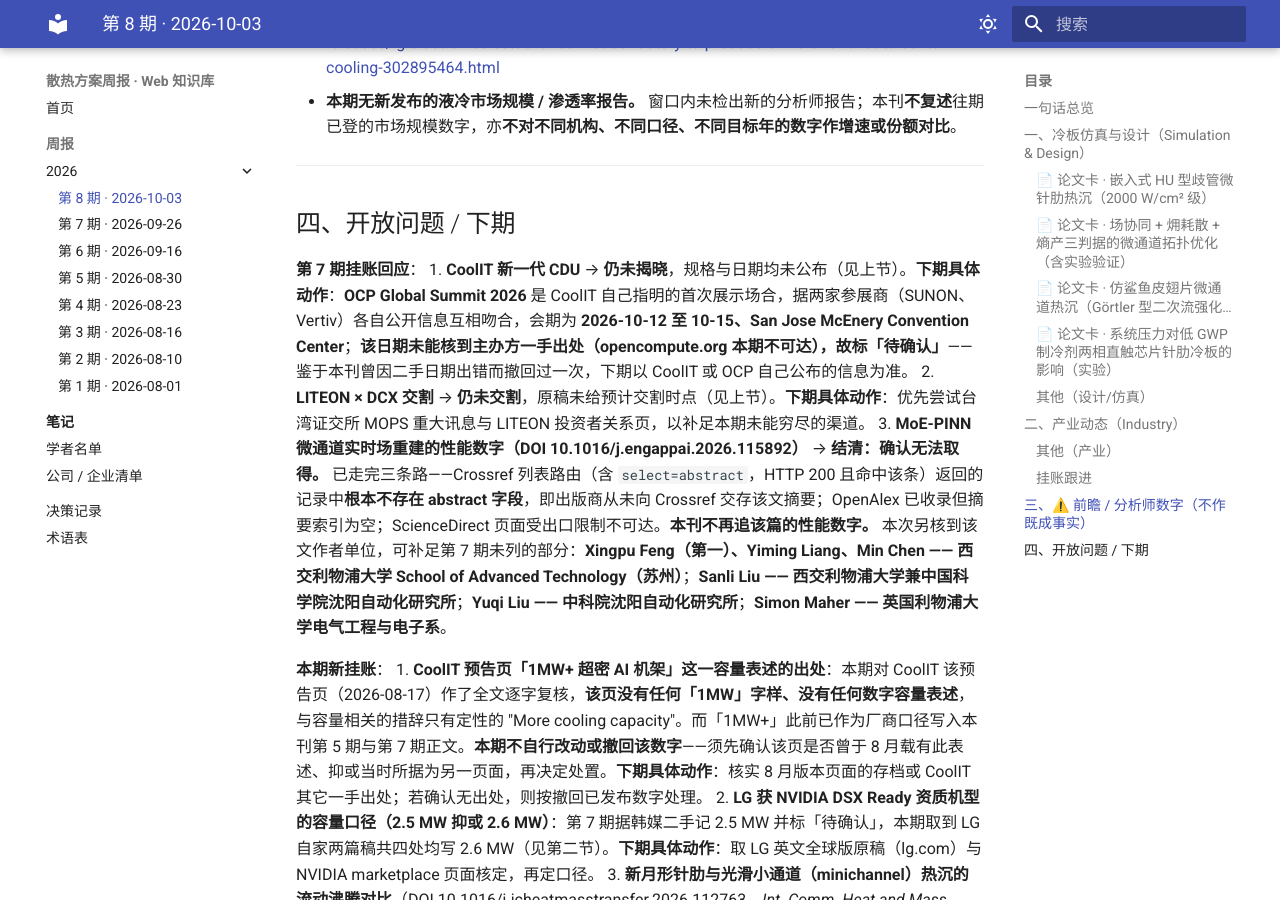
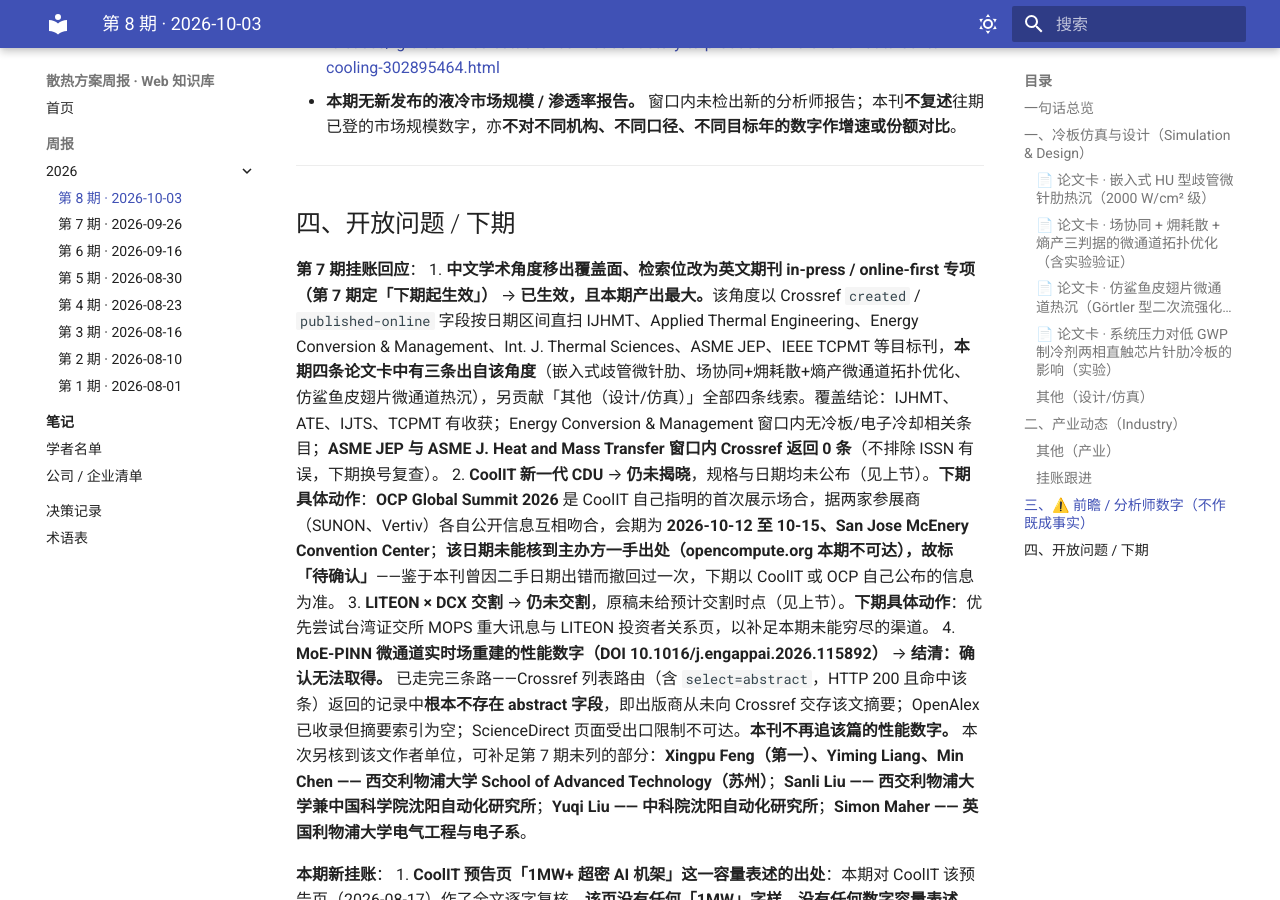
Before and after one commit to liyf1640/thermal_cooling_weekly_report, an MkDocs documentation site: the page built from docs/briefings/2026/2026-10-03.md, in a window 1280 px wide and 900 px high, scrolled down 8082 px. Built offline with MkDocs 1.6.1 and Material for MkDocs 9.7.7, drawn with Linux system fonts in a browser that asks for light colours.

Commit message:
briefing: 第 8 期自审修正——补回第 7 期第 1 条挂账的回应
自审（rules 第 25 条）发现：第 7 期「本期新挂账」共 4 条，初稿只逐条回应了
CoolIT、LITEON×DCX、MoE-PINN 三条，漏掉第 1 条「中文学术角度移出覆盖面、
检索位改为英文期刊 in-press / online-first 专项，下期起生效」。按 rules 第 13 条
挂账须逐条回应，补上该条并说明该角度本期已生效、产出最大（四条论文卡中三条
出自该角度），同时交代目标刊覆盖结论与 ASME 两刊 0 条的待查项。
后三条挂账编号顺延为 2/3/4。

Co-Authored-By: Claude Opus 5 <noreply@anthropic.com>
Claude-Session: https://claude.ai/code/session_01FeuU9c6GCD6eK4MwVxm6Qc

```diff
--- a/docs/briefings/2026/2026-10-03.md
+++ b/docs/briefings/2026/2026-10-03.md
@@ -88,9 +88,10 @@
 ## 四、开放问题 / 下期
 
 **第 7 期挂账回应**：
-1. **CoolIT 新一代 CDU** → **仍未揭晓**，规格与日期均未公布（见上节）。**下期具体动作**：**OCP Global Summit 2026** 是 CoolIT 自己指明的首次展示场合，据两家参展商（SUNON、Vertiv）各自公开信息互相吻合，会期为 **2026-10-12 至 10-15、San Jose McEnery Convention Center**；**该日期未能核到主办方一手出处（opencompute.org 本期不可达），故标「待确认」**——鉴于本刊曾因二手日期出错而撤回过一次，下期以 CoolIT 或 OCP 自己公布的信息为准。
-2. **LITEON × DCX 交割** → **仍未交割**，原稿未给预计交割时点（见上节）。**下期具体动作**：优先尝试台湾证交所 MOPS 重大讯息与 LITEON 投资者关系页，以补足本期未能穷尽的渠道。
-3. **MoE-PINN 微通道实时场重建的性能数字（DOI 10.1016/j.engappai.2026.115892）** → **结清：确认无法取得。** 已走完三条路——Crossref 列表路由（含 `select=abstract`，HTTP 200 且命中该条）返回的记录中**根本不存在 abstract 字段**，即出版商从未向 Crossref 交存该文摘要；OpenAlex 已收录但摘要索引为空；ScienceDirect 页面受出口限制不可达。**本刊不再追该篇的性能数字。** 本次另核到该文作者单位，可补足第 7 期未列的部分：**Xingpu Feng（第一）、Yiming Liang、Min Chen —— 西交利物浦大学 School of Advanced Technology（苏州）**；**Sanli Liu —— 西交利物浦大学兼中国科学院沈阳自动化研究所**；**Yuqi Liu —— 中科院沈阳自动化研究所**；**Simon Maher —— 英国利物浦大学电气工程与电子系**。
+1. **中文学术角度移出覆盖面、检索位改为英文期刊 in-press / online-first 专项（第 7 期定「下期起生效」）** → **已生效，且本期产出最大。**该角度以 Crossref `created` / `published-online` 字段按日期区间直扫 IJHMT、Applied Thermal Engineering、Energy Conversion & Management、Int. J. Thermal Sciences、ASME JEP、IEEE TCPMT 等目标刊，**本期四条论文卡中有三条出自该角度**（嵌入式歧管微针肋、场协同+㶲耗散+熵产微通道拓扑优化、仿鲨鱼皮翅片微通道热沉），另贡献「其他（设计/仿真）」全部四条线索。覆盖结论：IJHMT、ATE、IJTS、TCPMT 有收获；Energy Conversion & Management 窗口内无冷板/电子冷却相关条目；**ASME JEP 与 ASME J. Heat and Mass Transfer 窗口内 Crossref 返回 0 条**（不排除 ISSN 有误，下期换号复查）。
+2. **CoolIT 新一代 CDU** → **仍未揭晓**，规格与日期均未公布（见上节）。**下期具体动作**：**OCP Global Summit 2026** 是 CoolIT 自己指明的首次展示场合，据两家参展商（SUNON、Vertiv）各自公开信息互相吻合，会期为 **2026-10-12 至 10-15、San Jose McEnery Convention Center**；**该日期未能核到主办方一手出处（opencompute.org 本期不可达），故标「待确认」**——鉴于本刊曾因二手日期出错而撤回过一次，下期以 CoolIT 或 OCP 自己公布的信息为准。
+3. **LITEON × DCX 交割** → **仍未交割**，原稿未给预计交割时点（见上节）。**下期具体动作**：优先尝试台湾证交所 MOPS 重大讯息与 LITEON 投资者关系页，以补足本期未能穷尽的渠道。
+4. **MoE-PINN 微通道实时场重建的性能数字（DOI 10.1016/j.engappai.2026.115892）** → **结清：确认无法取得。** 已走完三条路——Crossref 列表路由（含 `select=abstract`，HTTP 200 且命中该条）返回的记录中**根本不存在 abstract 字段**，即出版商从未向 Crossref 交存该文摘要；OpenAlex 已收录但摘要索引为空；ScienceDirect 页面受出口限制不可达。**本刊不再追该篇的性能数字。** 本次另核到该文作者单位，可补足第 7 期未列的部分：**Xingpu Feng（第一）、Yiming Liang、Min Chen —— 西交利物浦大学 School of Advanced Technology（苏州）**；**Sanli Liu —— 西交利物浦大学兼中国科学院沈阳自动化研究所**；**Yuqi Liu —— 中科院沈阳自动化研究所**；**Simon Maher —— 英国利物浦大学电气工程与电子系**。
 
 **本期新挂账**：
 1. **CoolIT 预告页「1MW+ 超密 AI 机架」这一容量表述的出处**：本期对 CoolIT 该预告页（2026-08-17）作了全文逐字复核，**该页没有任何「1MW」字样、没有任何数字容量表述**，与容量相关的措辞只有定性的 "More cooling capacity"。而「1MW+」此前已作为厂商口径写入本刊第 5 期与第 7 期正文。**本期不自行改动或撤回该数字**——须先确认该页是否曾于 8 月载有此表述、抑或当时所据为另一页面，再决定处置。**下期具体动作**：核实 8 月版本页面的存档或 CoolIT 其它一手出处；若确认无出处，则按撤回已发布数字处理。
```
